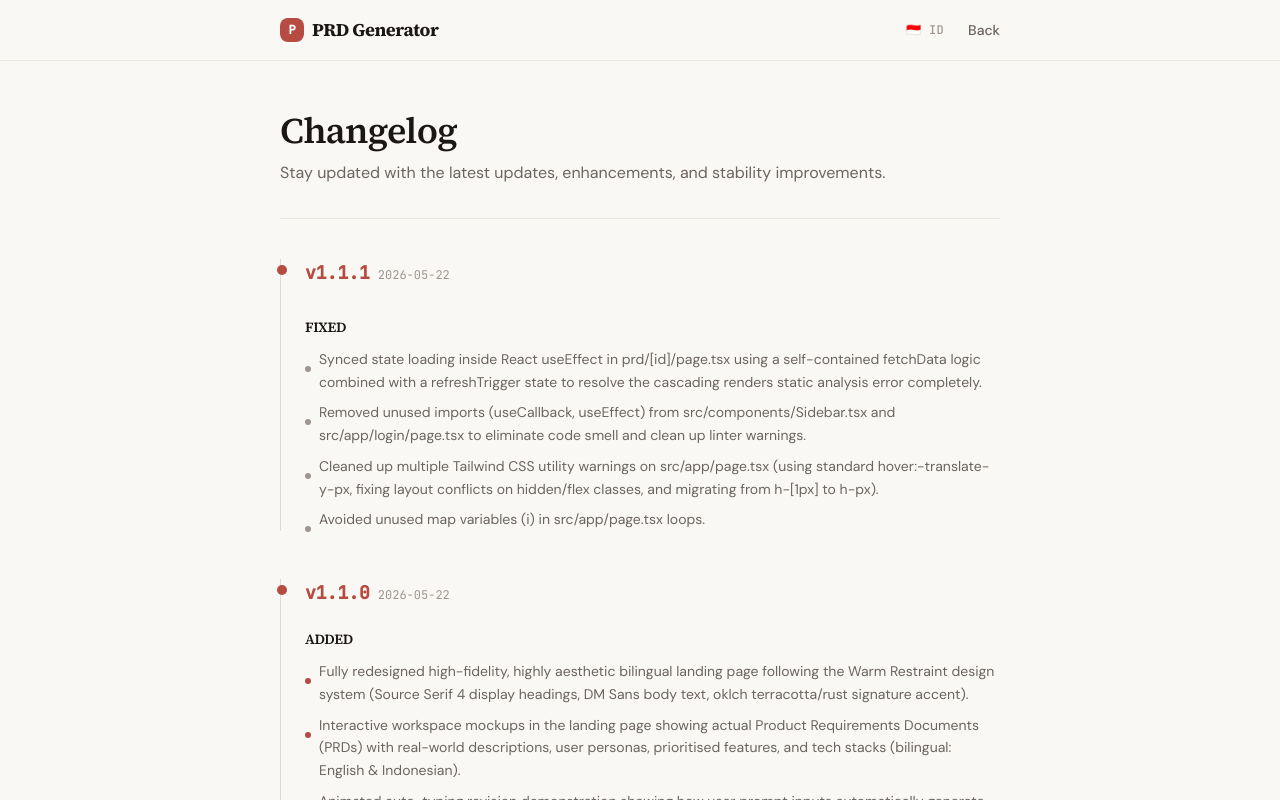
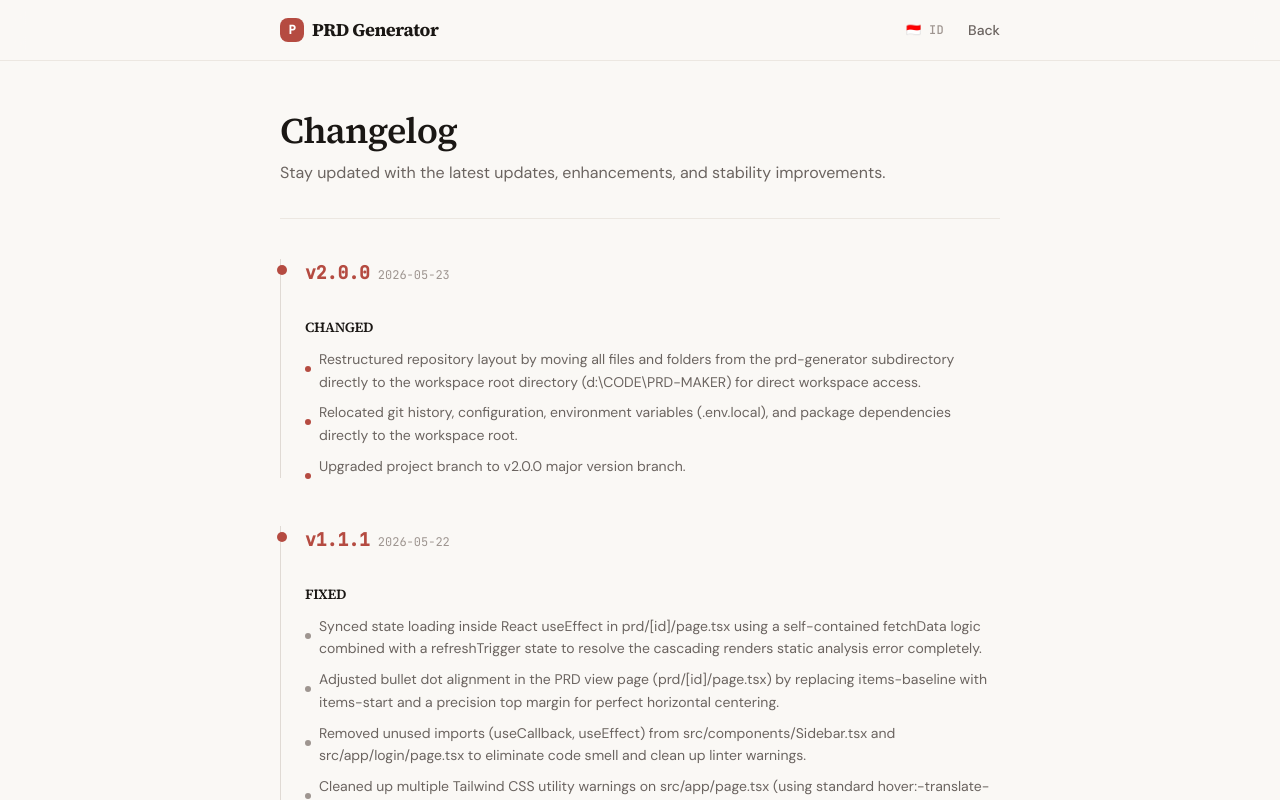
Before and after one commit to ervareza/PRD-MAKER, a Next.js app: page /changelog in a window 1280 px wide. Shown: the top 800 px of the page. Built offline with nearby package versions, Linux system fonts and the light colour scheme.

Commit message:
chore: restructure repository by moving all files to workspace root

```diff
--- a/src/app/changelog/page.tsx
+++ b/src/app/changelog/page.tsx
@@ -8,6 +8,30 @@ export default function ChangelogPage() {
 
   const releases = [
     {
+      version: 'v2.0.0',
+      date: '2026-05-23',
+      added: {
+        en: [],
+        id: []
+      },
+      fixed: {
+        en: [],
+        id: []
+      },
+      changed: {
+        en: [
+          'Restructured repository layout by moving all files and folders from the prd-generator subdirectory directly to the workspace root directory (d:\\CODE\\PRD-MAKER) for direct workspace access.',
+          'Relocated git history, configuration, environment variables (.env.local), and package dependencies directly to the workspace root.',
+          'Upgraded project branch to v2.0.0 major version branch.'
+        ],
+        id: [
+          'Restrukturisasi tata letak repositori dengan memindahkan semua file dan folder dari subdirektori prd-generator langsung ke direktori root workspace (d:\\CODE\\PRD-MAKER) untuk akses workspace langsung.',
+          'Relokasi riwayat git, konfigurasi, variabel lingkungan (.env.local), dan dependensi paket langsung ke root workspace.',
+          'Peningkatan branch proyek ke branch versi utama v2.0.0.'
+        ]
+      }
+    },
+    {
       version: 'v1.1.1',
       date: '2026-05-22',
       added: {
@@ -17,12 +41,14 @@ export default function ChangelogPage() {
       fixed: {
         en: [
           'Synced state loading inside React useEffect in prd/[id]/page.tsx using a self-contained fetchData logic combined with a refreshTrigger state to resolve the cascading renders static analysis error completely.',
+          'Adjusted bullet dot alignment in the PRD view page (prd/[id]/page.tsx) by replacing items-baseline with items-start and a precision top margin for perfect horizontal centering.',
           'Removed unused imports (useCallback, useEffect) from src/components/Sidebar.tsx and src/app/login/page.tsx to eliminate code smell and clean up linter warnings.',
           'Cleaned up multiple Tailwind CSS utility warnings on src/app/page.tsx (using standard hover:-translate-y-px, fixing layout conflicts on hidden/flex classes, and migrating from h-[1px] to h-px).',
           'Avoided unused map variables (i) in src/app/page.tsx loops.'
         ],
         id: [
           'Sinkronisasi pemuatan status di dalam hook useEffect React pada prd/[id]/page.tsx menggunakan logika fetchData terenkapsulasi yang dipadukan dengan status refreshTrigger untuk sepenuhnya menyelesaikan kesalahan analisis statik cascading renders.',
+          'Penyelarasan perataan titik bullet di halaman tampilan PRD (prd/[id]/page.tsx) dengan mengganti items-baseline ke items-start dan margin atas presisi untuk pemusatan horizontal yang sempurna.',
           'Penghapusan impor yang tidak digunakan (useCallback, useEffect) dari src/components/Sidebar.tsx dan src/app/login/page.tsx untuk menghilangkan bau kode dan merapikan peringatan linter.',
           'Pembersihan beberapa peringatan utilitas Tailwind CSS pada src/app/page.tsx (menggunakan hover:-translate-y-px standar, memperbaiki konflik tata letak kelas hidden/flex, dan memigrasikan h-[1px] ke h-px).',
           'Penghindaran variabel pemetaan yang tidak digunakan (i) di dalam perulangan src/app/page.tsx.'
@@ -133,6 +159,23 @@ export default function ChangelogPage() {
                 </div>
               )}
 
+              {/* Changed section */}
+              {rel.changed && rel.changed[language] && rel.changed[language].length > 0 && (
+                <div className="space-y-3 pt-2">
+                  <h3 className="font-display text-sm font-bold uppercase tracking-wider text-ink">
+                    {language === 'en' ? 'Changed' : 'Diubah'}
+                  </h3>
+                  <ul className="space-y-2">
+                    {rel.changed[language].map((item, idx) => (
+                      <li key={idx} className="text-sm text-ink-secondary leading-relaxed flex items-baseline gap-2">
+                        <span className="w-1.5 h-1.5 rounded-full bg-accent shrink-0 translate-y-[8px]" />
+                        <span>{item}</span>
+                      </li>
+                    ))}
+                  </ul>
+                </div>
+              )}
+
               {/* Fixed section */}
               {rel.fixed[language].length > 0 && (
                 <div className="space-y-3 pt-2">
```
Also changed, not shown: 1 other file (tests, documents, lock files or other folders).
